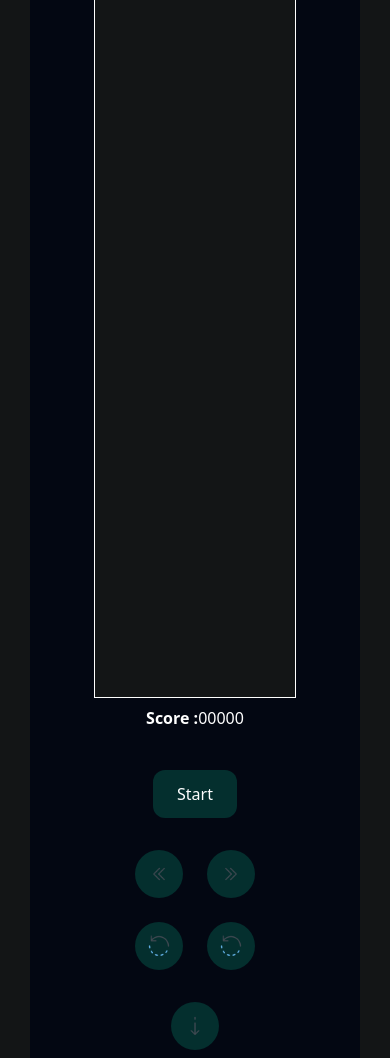
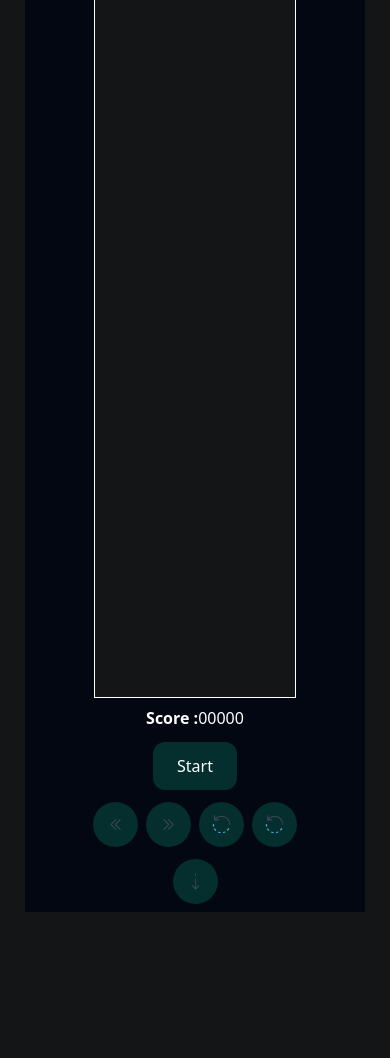
Before and after one commit to Ahmad-Mohamad-Ibrahim/Tetris-Game, a website: page public/index.html in a window 390 px wide. After the commit the page ends 912 px from the top, so only its background shows below. Drawn offline with Linux system fonts and the light colour scheme.

Commit message:
testing on mobile and fixing some problems with small screens

```diff
--- a/public/index.html
+++ b/public/index.html
@@ -8,7 +8,7 @@
     <link rel="stylesheet" href="./css/styles.css">
 </head>
 
-<body class="bg-dark flex items-start overflow-hidden justify-center">
+<body class="bg-dark flex items-start lg:overflow-hidden justify-center">
     <!-- MARK: APP Screen
     -->
     <main
@@ -17,25 +17,25 @@
         <canvas class="border border-white bg-dark -mt-28" id="tetris">
             <h4>Welcome To Tetris</h4>
         </canvas>
-        <h1 class="pb-8"><span class="font-bold">Score :</span><span id="score">00000</span></h1>
+        <h1 class="pb-1 lg:pb-8"><span class="font-bold">Score :</span><span id="score">00000</span></h1>
             <button id="startBtn" class="btn">Start</button>
             <button id="restartBtn" class="btn hidden">Restart</button>
-            <div class="grid grid-cols-2 text-white p-6 gap-6">
+            <div class="grid lg:grid-cols-2 grid-cols-4 text-white p-1 gap-2 lg:p-6 lg:gap-6">
                 <button class="btn-controls flex justify-center items-center" id="moveLeft">
-                    <img width="24" height="24" src="./img/left.png" alt="">
+                    <img width="21" height="21" src="./img/left.png" alt="">
                 </button>
                 <button class="btn-controls flex justify-center items-center" id="moveRight">
-                    <img width="24" height="24" src="./img/right.png" alt="">
+                    <img width="21" height="21" src="./img/right.png" alt="">
                 </button>
                 <button class="btn-controls" id="rotateAnti">
-                    <img width="24" height="24" src="./img/anti.png" alt="">
+                    <img width="21" height="21" src="./img/anti.png" alt="">
                 </button>
                 <button class="btn-controls" id="rotateClock">
-                    <img width="24" height="24" src="./img/anti.png" alt="">
+                    <img width="21" height="21" src="./img/anti.png" alt="">
                 </button>
             </div>
             <button class="btn-controls" id="down">
-                <img width="24" height="24" src="./img/down.png" alt="">
+                <img width="21" height="21" src="./img/down.png" alt="">
             </button>
     </main>
 
--- a/public/scripts/game-controls.js
+++ b/public/scripts/game-controls.js
@@ -2,6 +2,9 @@ const startBtn = document.getElementById('startBtn');
 const restartBtn = document.getElementById('restartBtn');
 
 document.body.onload = () => {
+
+    window.scrollTo(0, document.body.scrollHeight);
+
     let app = new App();
 
     let clickHandler = () => {
--- a/public/scripts/settings.js
+++ b/public/scripts/settings.js
@@ -12,7 +12,7 @@ const TILE_SIZE = {
     height: 20
 }
 
-const FPS = 12;
+const FPS = 10;
 
 const BORDER_THICKNESS = 4;
 
```
Also changed, not shown: public/css/styles.css.
